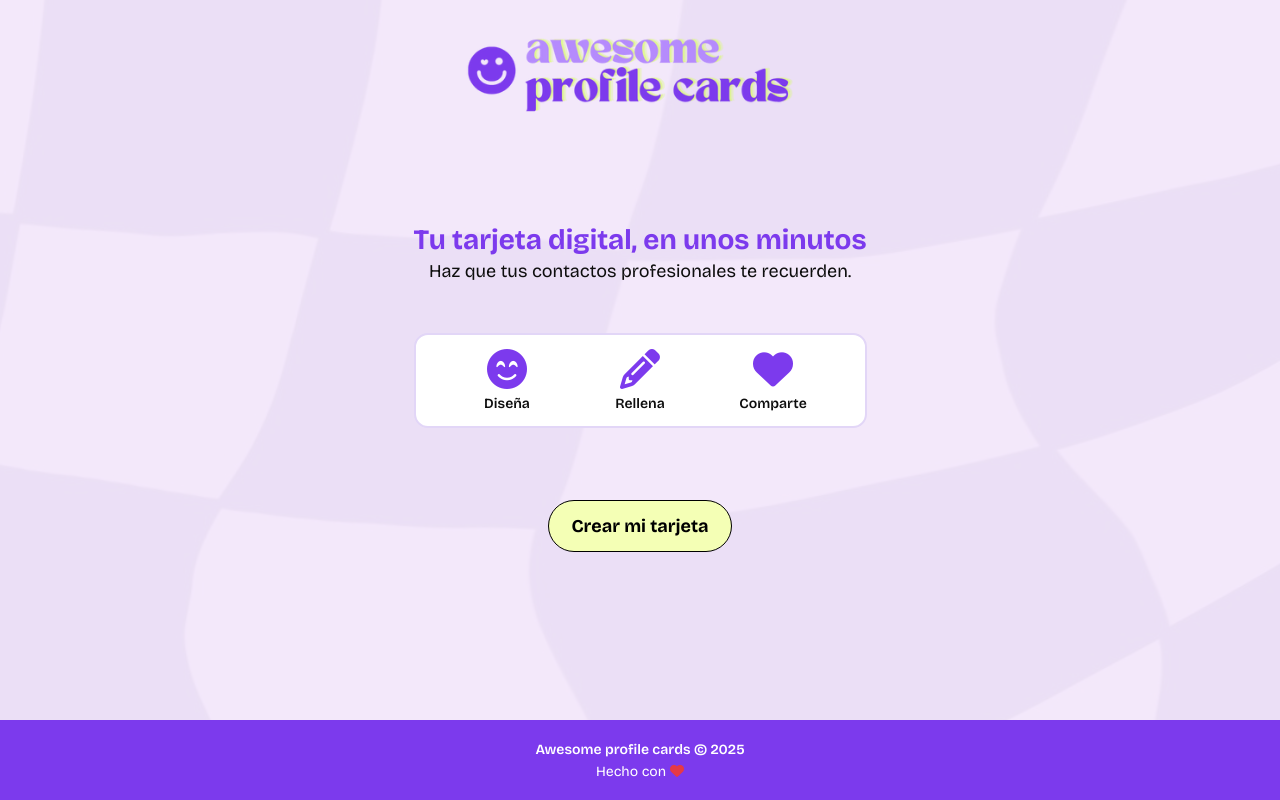
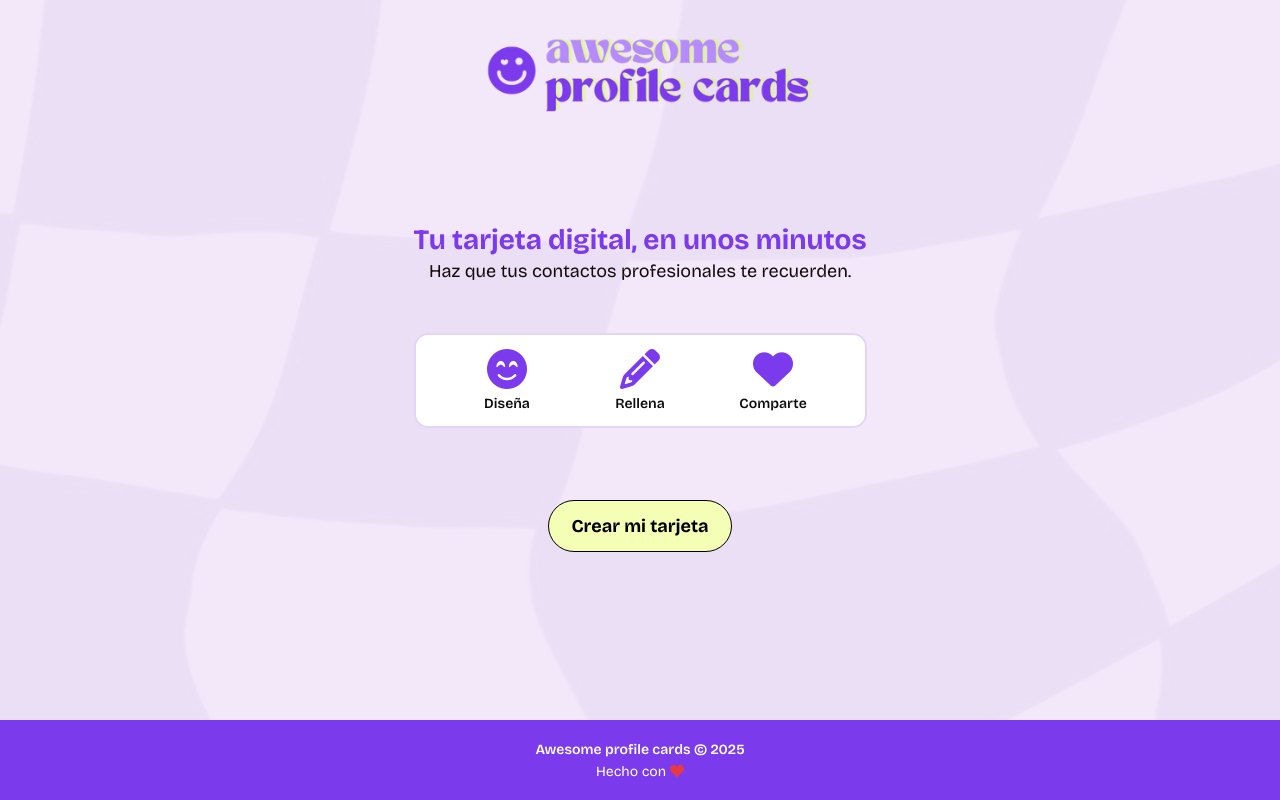
Before and after one commit to mariajose-serrano/project-promo-58-module-2-team-1, a website built with Vite: page src/index.html in a window 1280 px wide. Built offline with nearby package versions, Linux system fonts and the light colour scheme.

Commit message:
header update

```diff
--- a/src/scss/sections/_header.scss
+++ b/src/scss/sections/_header.scss
@@ -21,6 +21,7 @@
       display: flex;
       justify-content: center;
       align-items: center;
+      margin-left: 40px;
 
 
   }
@@ -40,5 +41,6 @@
   .header {
     display:flex;
     align-items: start;
+    margin-left: 40px;
   }
 }
```
